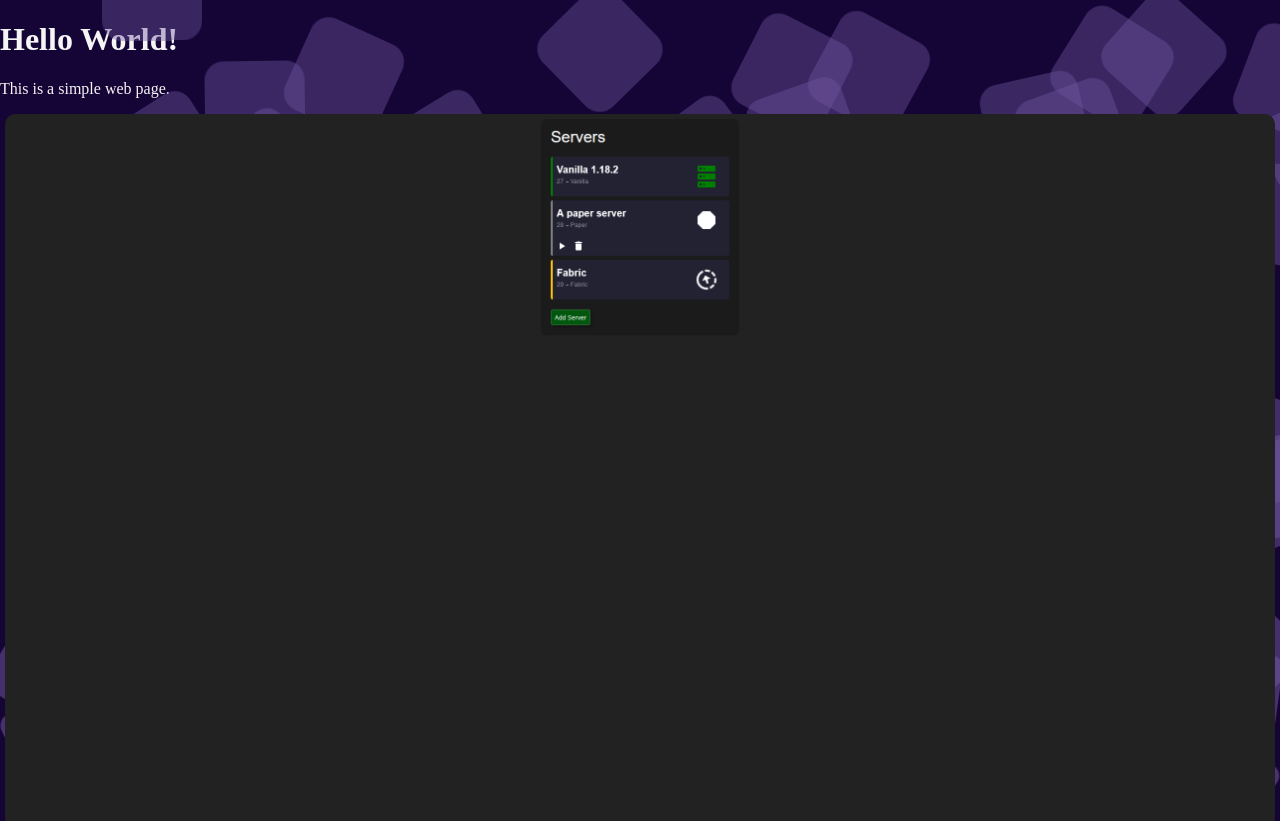
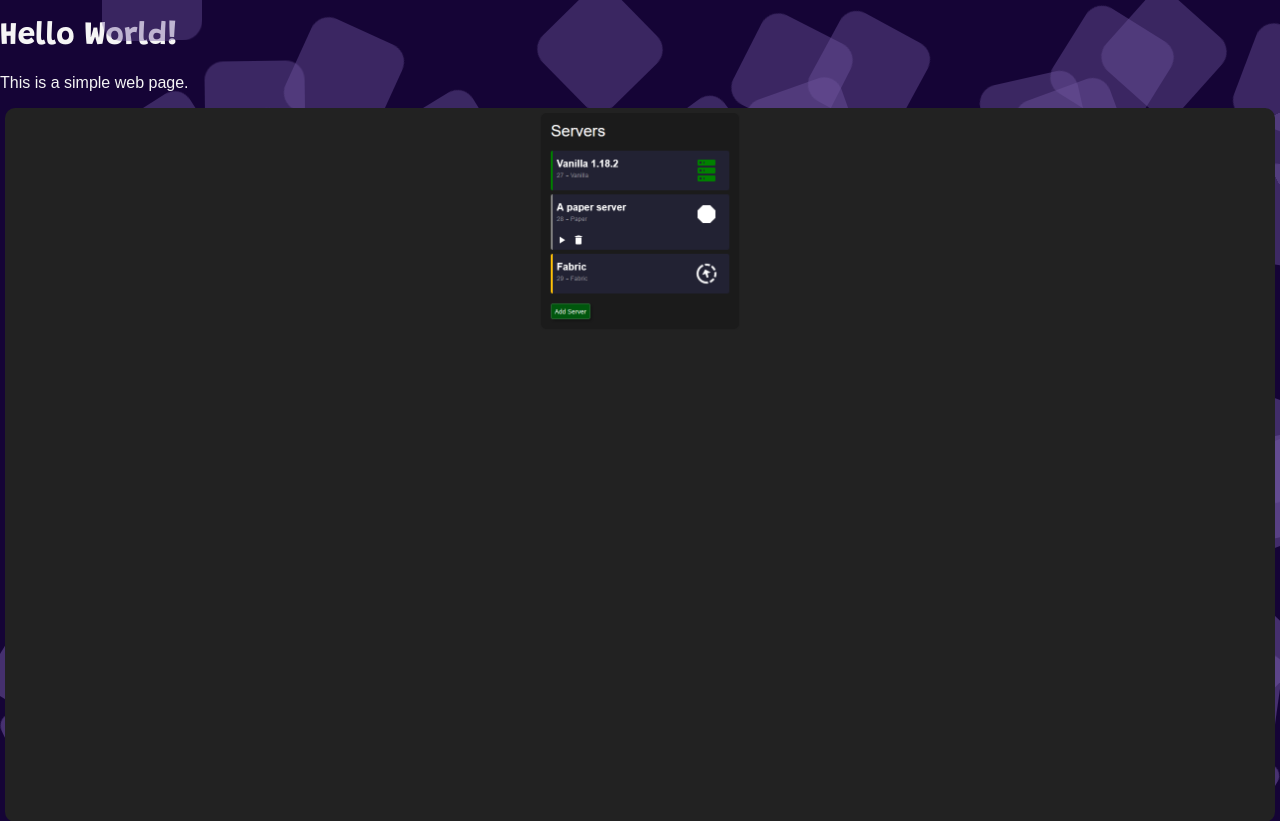
Before and after one commit to Tomate0613/Tomate0613.github.io, a plain HTML site: page index.html in a window 1280 px wide. Shown: the top 821 px of the page. Drawn offline with Linux system fonts and the light colour scheme.

Commit message:
add funny font

```diff
--- a/resources/style/style.css
+++ b/resources/style/style.css
@@ -1,9 +1,19 @@
 @import url('./colors.css');
 
+@font-face {
+  font-family: 'Grandstander';
+  src: url('/resources/Grandstander-VariableFont_wght.ttf');
+}
 body {
   background-color: var(--color-tertiary-4);
   color: var(--color-quaternary-0);
   margin: 0;
+  font-family: sans-serif;
+  font-weight: 100;
+}
+
+h1 {
+  font-family: 'Grandstander';
 }
 
 @media screen and (min-width: 1500px) {
```
Also changed, not shown: resources/Grandstander-VariableFont_wght.ttf (added).
